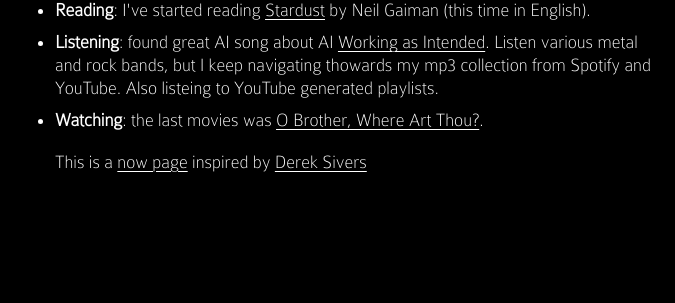
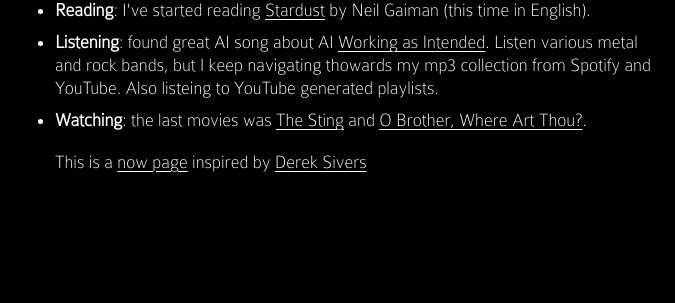
Before and after one commit to jcubic/jankiewicz-website, a PHP site: page /now/index.php in a window 1280 px wide. Shown: the part 403-706 px from the top of the page, without its empty margins (605-1280 px from the left). Run offline with PHP 8.4, Linux system fonts and the light colour scheme.

Commit message:
add The Sting to /now

```diff
--- a/now/index.php
+++ b/now/index.php
@@ -21,7 +21,7 @@
           <li><strong>Writing</strong>: wrote <a href="https://jakub.jankiewicz.org/blog/ai-code-open-source/">article on AI-coding on my blog</a> that blow up on hacker news.</li>
           <li><strong>Reading</strong>: I've started reading <a href="https://en.wikipedia.org/wiki/Stardust_(Gaiman_novel)">Stardust</a> by Neil Gaiman (this time in English).</li>
           <li><strong>Listening</strong>: found great AI song about AI <a href="https://www.youtube.com/watch?v=Z6_ENp_fO_Y">Working as Intended</a>. Listen various metal and rock bands, but I keep navigating thowards my mp3 collection from Spotify and YouTube. Also listeing to YouTube generated playlists.</li>
-          <li><strong>Watching</strong>: the last movies was <a href="https://en.wikipedia.org/wiki/O_Brother,_Where_Art_Thou%3F">O Brother, Where Art Thou?</a>.</li>
+          <li><strong>Watching</strong>: the last movies was <a href="https://en.wikipedia.org/wiki/The_Sting">The Sting</a> and <a href="https://en.wikipedia.org/wiki/O_Brother,_Where_Art_Thou%3F">O Brother, Where Art Thou?</a>.</li>
         </ul>
         <p>This is a <a href="https://nownownow.com/about">now page</a> inspired by <a href="https://sive.rs/">Derek Sivers</a></p>
     </article>
```
